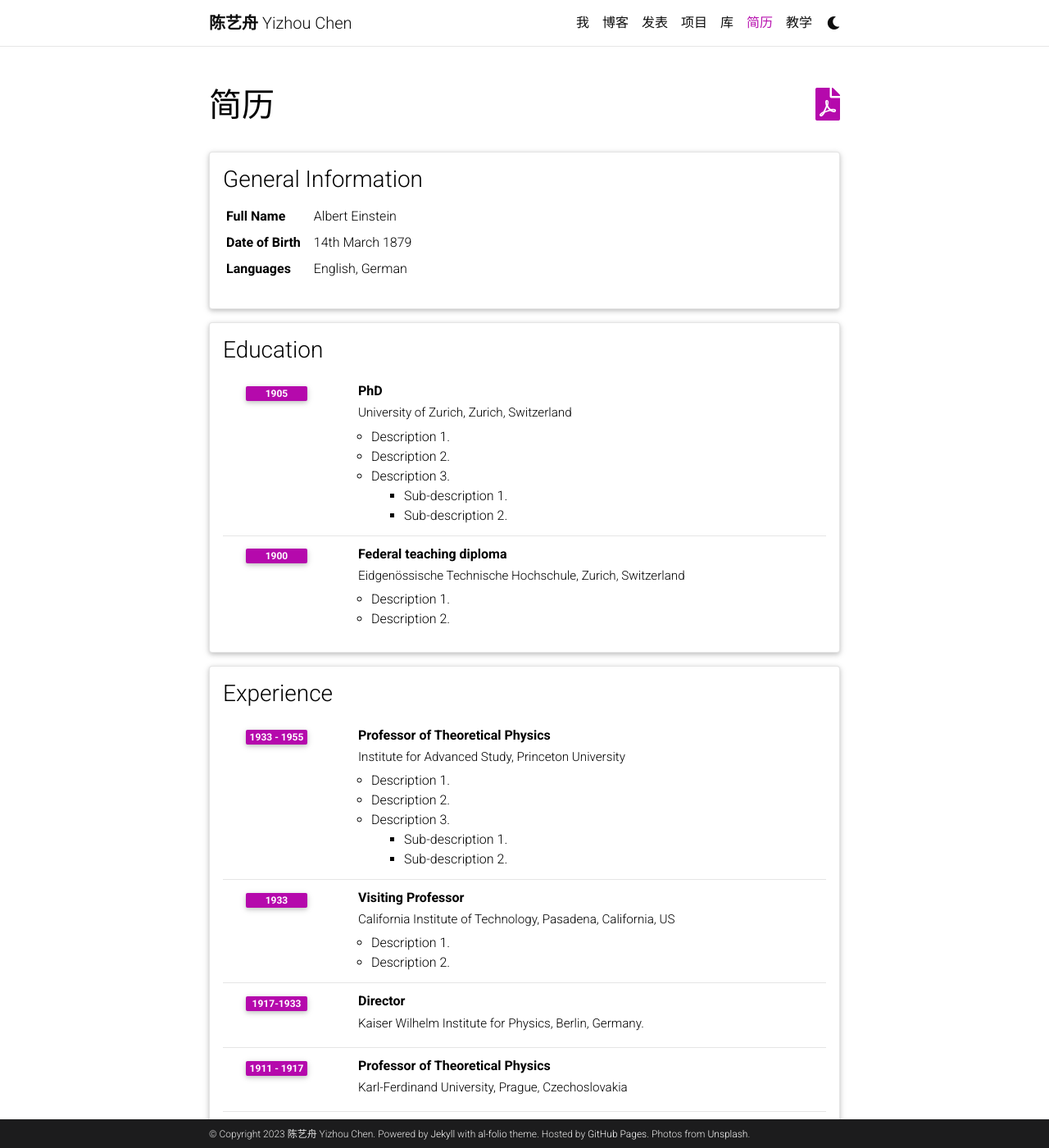
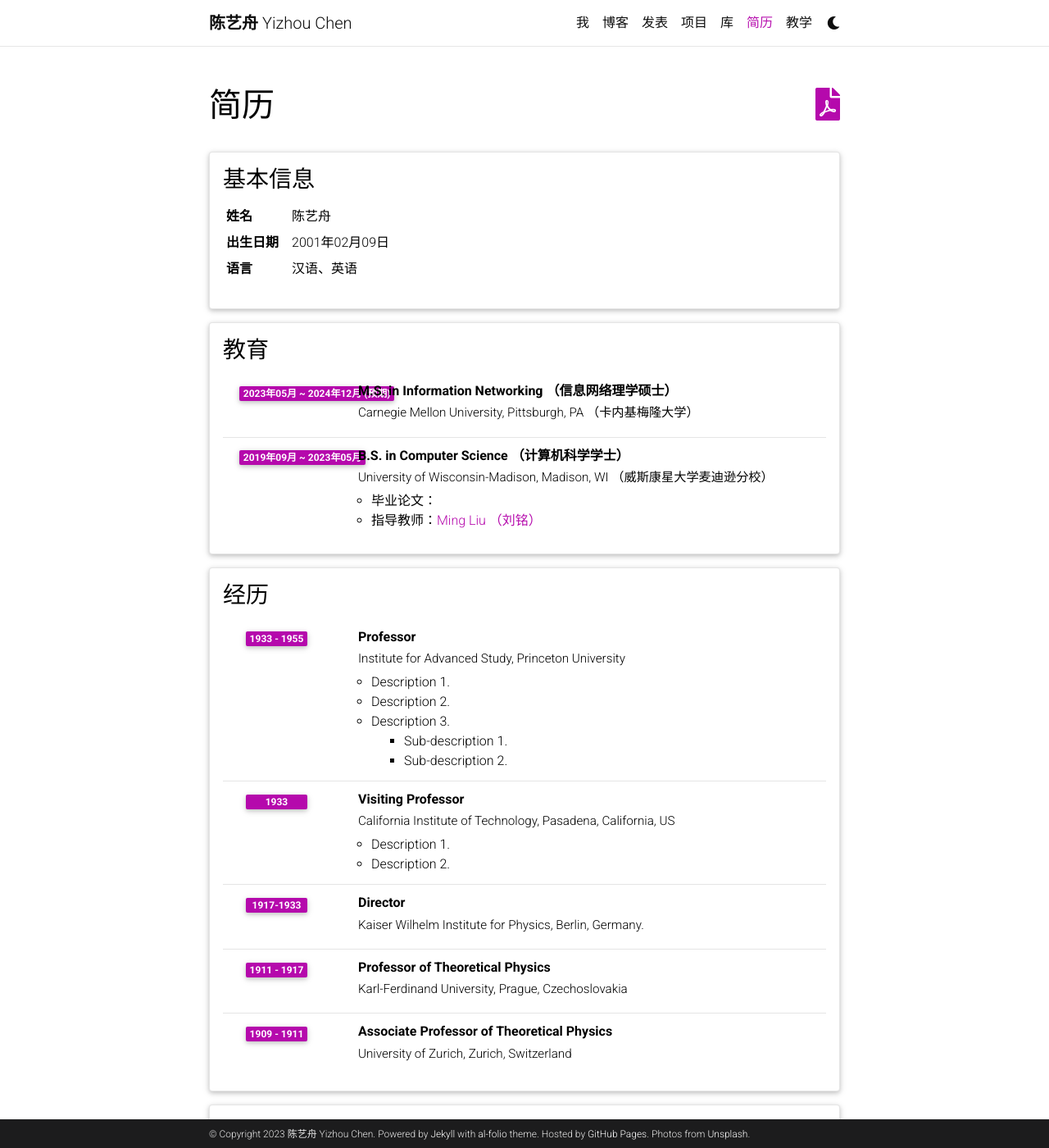
Before and after one commit to famax7/famax7.github.io, a Jekyll site: the page built from _pages/cv.md, in a window 1280 px wide and 1400 px high. Shown: the whole window at 82% size. Built offline with Jekyll 4.4.1, drawn with Linux system fonts in a browser that asks for light colours; comment, search, counter and statistics services are not loaded; a style sheet for code colours, icons or effects is not loaded.

Commit message:
Update cv.yml

```diff
--- a/_data/cv.yml
+++ b/_data/cv.yml
@@ -1,37 +1,37 @@
-- title: General Information
+- title: 基本信息
   type: map
   contents:
-    - name: Full Name
-      value: Albert Einstein
-    - name: Date of Birth
-      value: 14th March 1879
-    - name: Languages
-      value: English, German
+    - name: 姓名
+      value: 陈艺舟
+    - name: 出生日期
+      value: 2001年02月09日
+    - name: 语言
+      value: 汉语、英语
 
-- title: Education
+- title: 教育
   type: time_table
   contents:
-    - title: PhD
-      institution: University of Zurich, Zurich, Switzerland
-      year: 1905
+    - title: M.S. in Information Networking （信息网络理学硕士）
+      institution: Carnegie Mellon University, Pittsburgh, PA （卡内基梅隆大学）
+      year: 2023年05月 ~ 2024年12月 (预期)
       description:
-        - Description 1.
-        - Description 2.
-        - title: Description 3.
-          contents:
-            - Sub-description 1.
-            - Sub-description 2.
-    - title: Federal teaching diploma
-      institution: Eidgenössische Technische Hochschule, Zurich, Switzerland
-      year: 1900
+#        - Description 1.
+#        - Description 2.
+#        - title: Description 3.
+#          contents:
+#            - Sub-description 1.
+#            - Sub-description 2.
+    - title: B.S. in Computer Science （计算机科学学士）
+      institution: University of Wisconsin-Madison, Madison, WI （威斯康星大学麦迪逊分校）
+      year: 2019年09月 ~ 2023年05月
       description:
-        - Description 1.
-        - Description 2.
+        - 毕业论文：
+        - 指导教师：<a href="https://pages.cs.wisc.edu/~mgliu/">Ming Liu （刘铭）</a>
 
-- title: Experience
+- title: 经历
   type: time_table
   contents:
-    - title: Professor of Theoretical Physics
+    - title: Professor
       institution: Institute for Advanced Study, Princeton University
       year: 1933 - 1955
       description:
```
